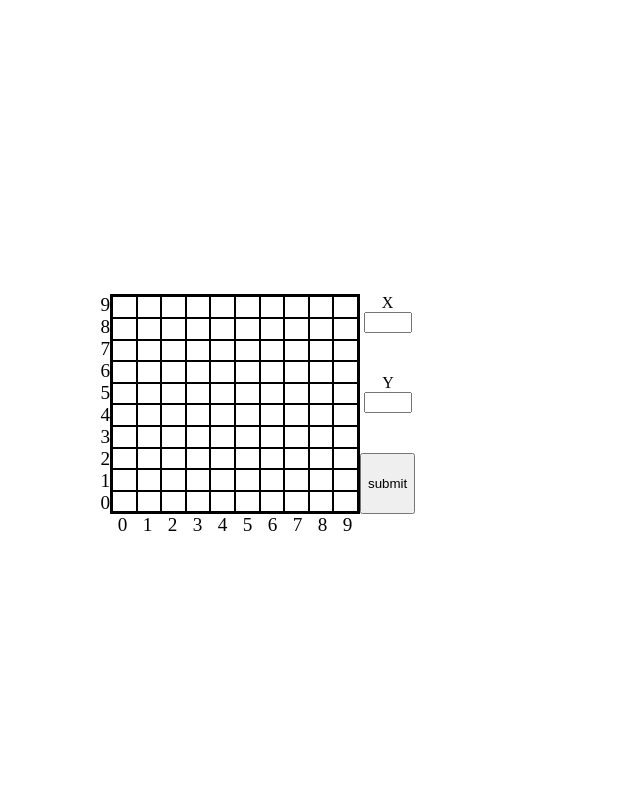
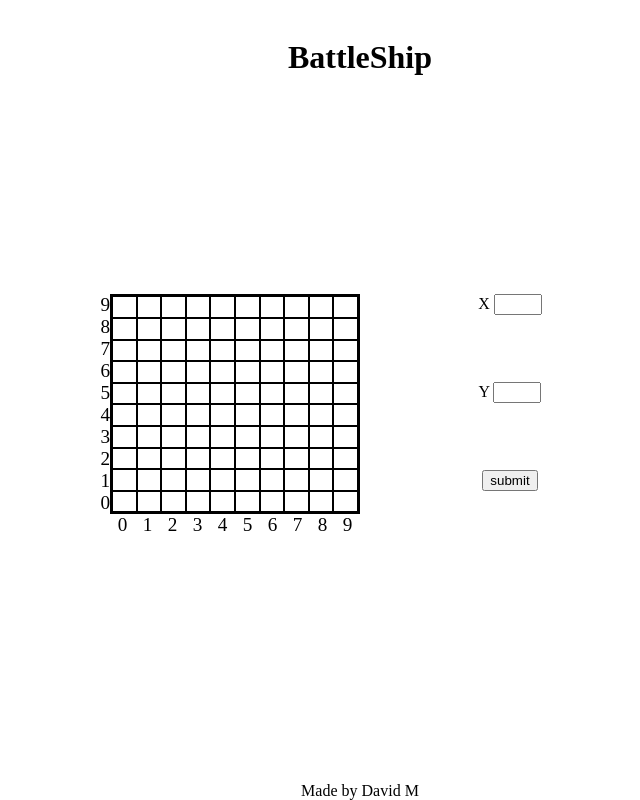
Before and after one commit to DavidMedrano68/Program, a website with bundled scripts: page index.html in a window 1280 px wide. Shown: the whole page, without its empty margins (280-920 px from the left). Built offline with nearby package versions, Linux system fonts and the light colour scheme.

Commit message:
fixed issues
2/20 PC

```diff
--- a/index.html
+++ b/index.html
@@ -9,9 +9,10 @@
     <link rel="stylesheet" href="./styles.css" />
   </head>
   <body>
+    <header><h1>BattleShip</h1></header>
     <div class="main">
+      <div class="enemyMessage"></div>
       <div class="playerMessage"></div>
-      <div class="enemyMessage"></div>
       <div class="player">
         <div class="grid"></div>
       </div>
@@ -28,5 +29,6 @@
         </form>
       </div>
     </div>
+    <footer><div>Made by David M</div></footer>
   </body>
 </html>
--- a/index.js
+++ b/index.js
@@ -176,6 +176,13 @@ function display(attack, e) {
       console.log("game Over");
     } else {
       const enemyAttack = player2.generateAttack();
+      enemyMessage.textContent = ''
+      if(enemyAttack == "missed"){
+        enemyMessage.textContent = 'your opponent has missed'
+      }
+      if(enemyAttack == true){
+        enemyMessage.textContent = 'your opponent has landed and attack'
+      }
       if (enemyAttack == true || enemyAttack == "missed") {
         const [y, x] = player2.getMoves().at(-1);
         markOnBoard(y, x, enemyAttack);
--- a/styles.css
+++ b/styles.css
@@ -7,6 +7,7 @@ body {
   display: grid;
   justify-content: center;
   align-items: center;
+  grid-template-rows: 1fr 5fr 1fr;
 }
 .grid {
   border: 2px black solid;
@@ -26,6 +27,8 @@ body {
 .form {
   display: grid;
   grid-template-rows: 1fr, 1fr;
+  grid-column: span 2;
+  grid-row: span 2;
 }
 .hit {
   background: beige;
@@ -66,3 +69,18 @@ body {
 label{
   text-align: center;
 }
+.playerMessage .enemyMessage{
+  text-align: center;
+}
+h1{
+  text-align: center;
+}
+input[type="submit"]{
+  width: min-content;
+  height: min-content;
+  justify-self: center;
+}
+footer{
+  text-align: center;
+  align-self: end;
+}
```
